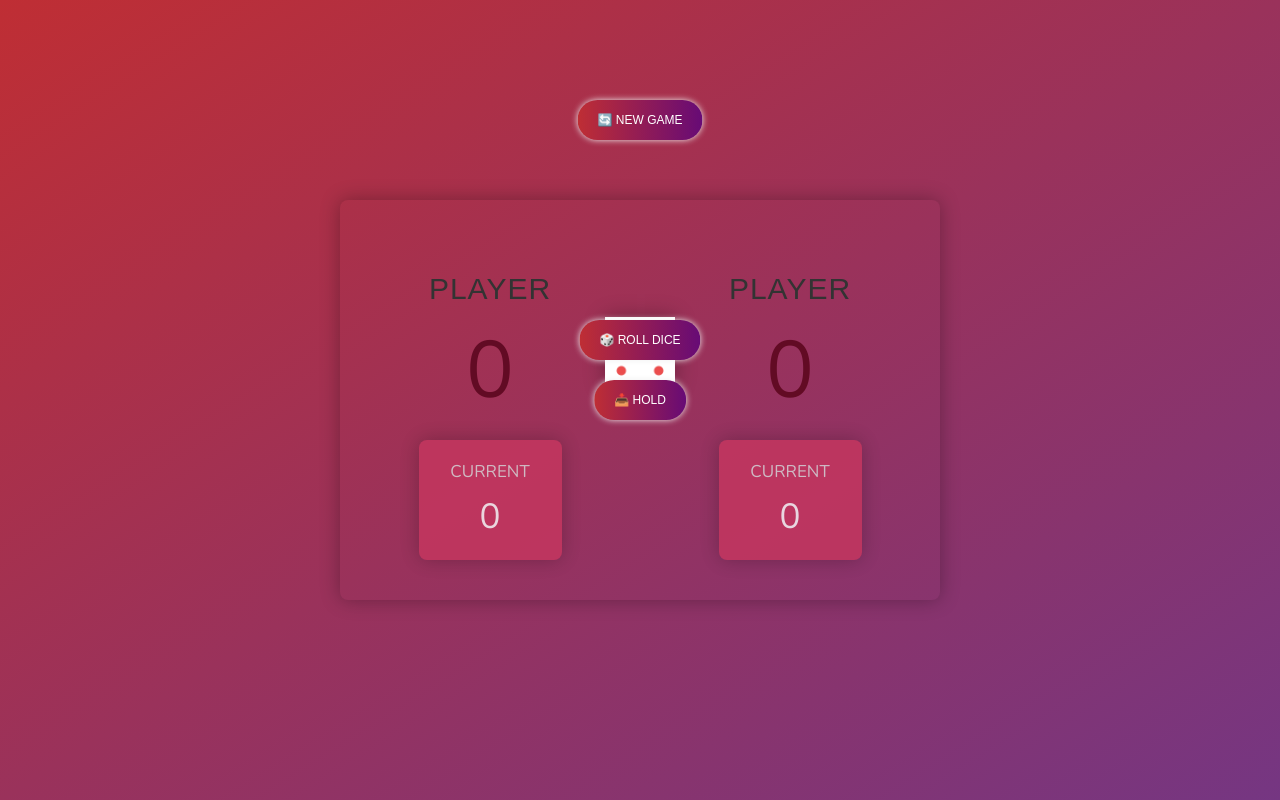
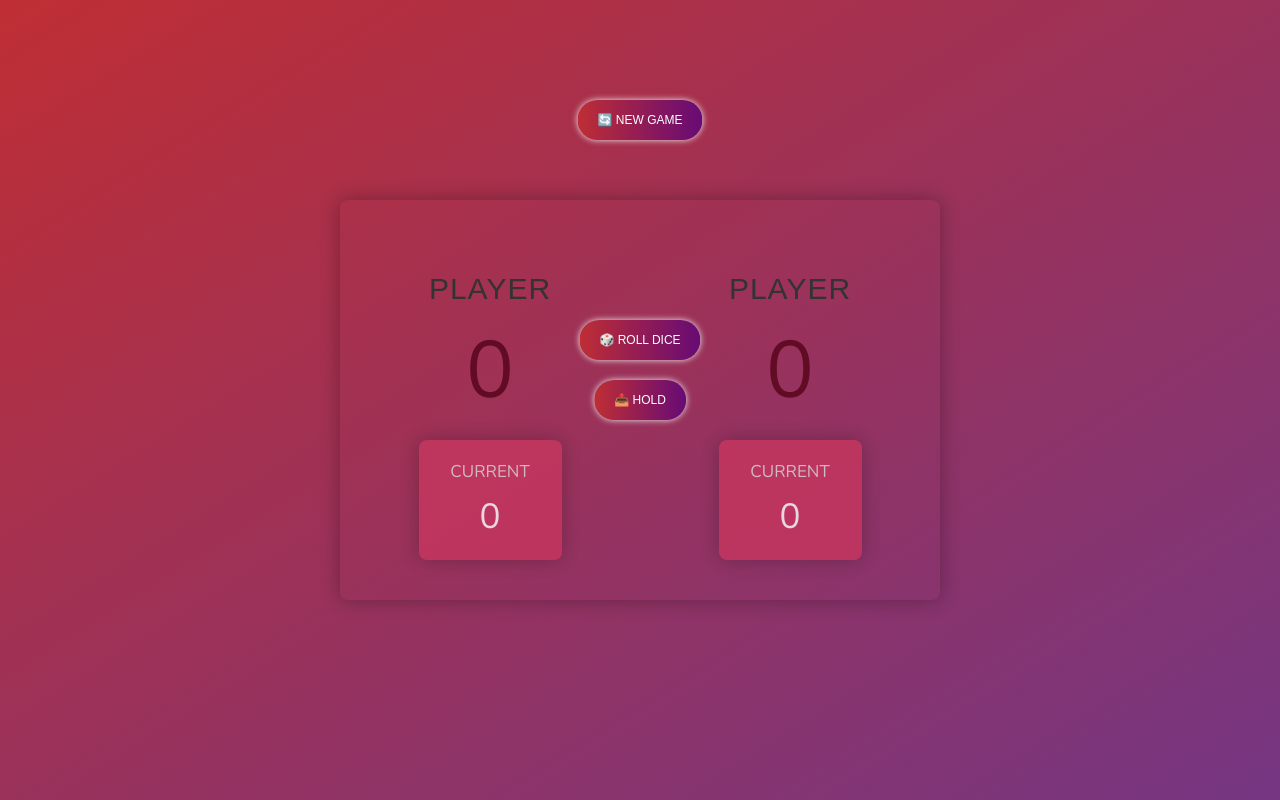
Before and after one commit to ayan878/React-Games, a React (Vite) app in the folder Pig Game/: page / in a window 1280 px wide. Built offline with nearby package versions, Linux system fonts and the light colour scheme.

Commit message:
Pig Game

```diff
--- a/Pig Game/src/components/RollDiceButton.jsx
+++ b/Pig Game/src/components/RollDiceButton.jsx
@@ -9,13 +9,13 @@ import dice6 from "../assets/dice-6.png";
 const diceImages = [dice1, dice2, dice3, dice4, dice5, dice6];
 
 function RollDiceButton({
-  score,
   setScore,
   curScore,
   setCurScore,
   setPlayerName,
 }) {
   const [currentImage, setCurrentImage] = useState(dice6);
+  const [showDice, setShowDice] = useState(false);
 
   const getRandomDice = () => {
     const randomIndex = Math.floor(Math.random() * diceImages.length);
@@ -26,6 +26,7 @@ function RollDiceButton({
     // const randomDiceImage = getRandomDice();
     const diceValue = getRandomDice();
     setCurrentImage(diceImages[diceValue]);
+    setShowDice(true);
     setCurScore(diceValue + 1);
     setScore((prevScore) => prevScore + curScore);
     console.log("Curent", curScore);
@@ -33,18 +34,20 @@ function RollDiceButton({
 
   function handleHold() {
     setScore((prevScore) => prevScore + curScore);
-    console.log(score);
     setCurScore(0);
   }
 
   function handleNew() {
+    setShowDice(false);
     setPlayerName("Player");
     setScore(0);
     setCurScore(0);
   }
   return (
     <>
-      <img src={currentImage} alt="Playing dice" className="dice" />
+      {showDice && (
+        <img src={currentImage} alt="Playing dice" className="dice" />
+      )}
       <button className="btn btn--new" onClick={handleNew}>
         🔄 New game
       </button>
```
